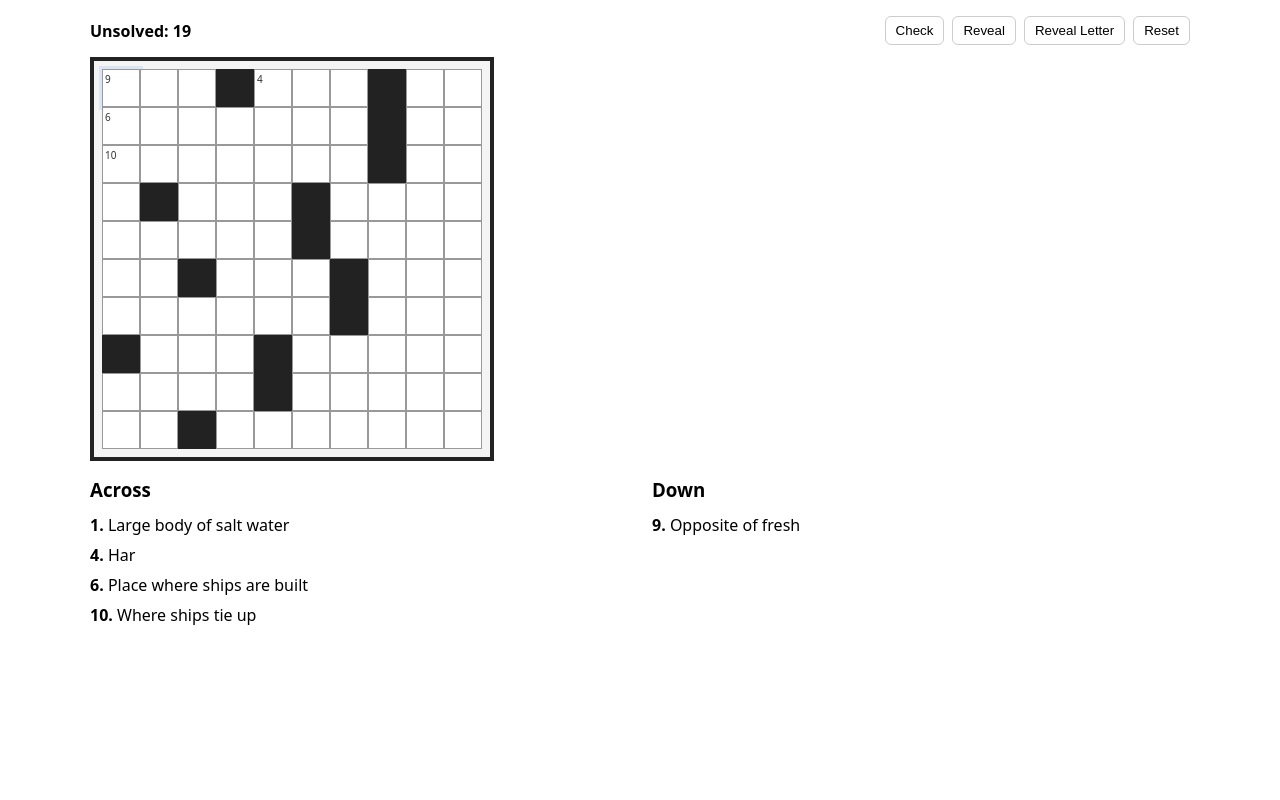
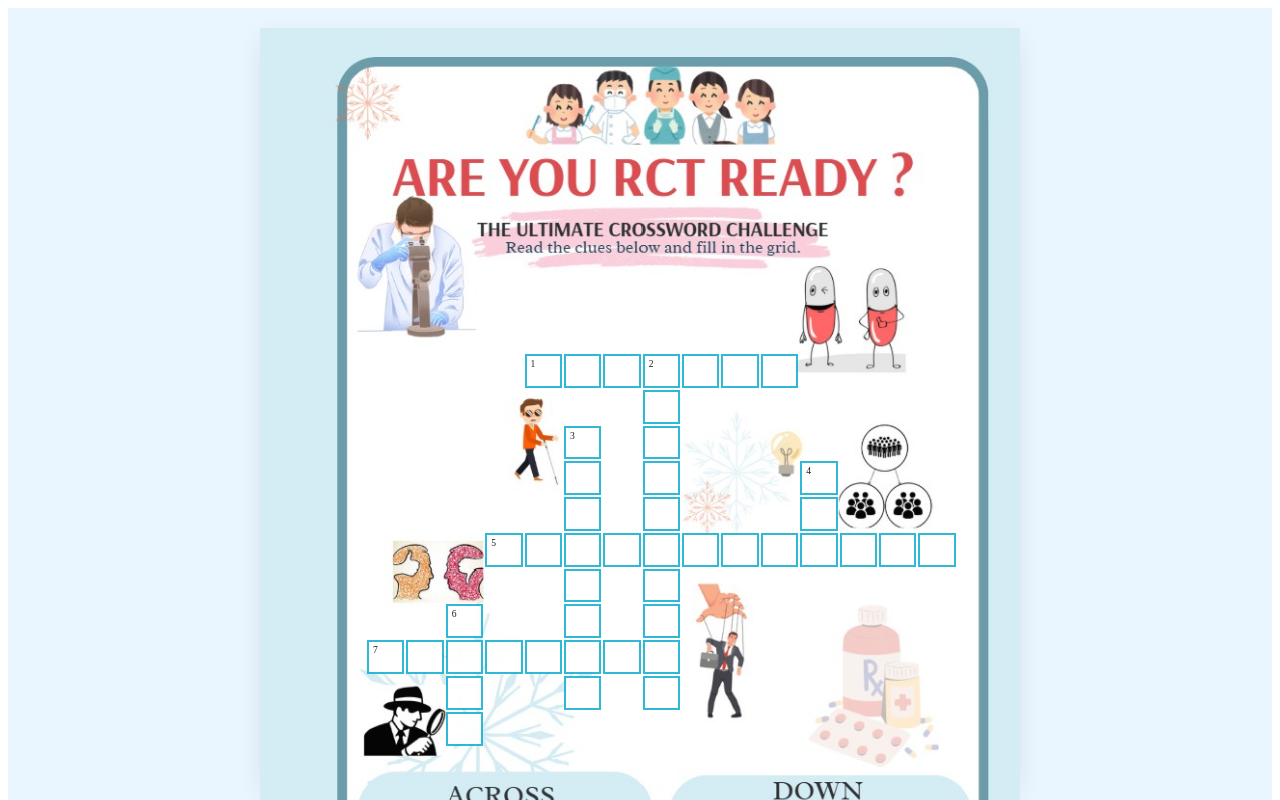
Before and after one commit to JoelAlexValiyaveeed/cross-word, a Vue app: page / in a window 1280 px wide. Shown: the top 800 px of the page. Built offline with nearby package versions, Linux system fonts and the light colour scheme; the HTML template or start-up script is replaced by a standard one.

Commit message:
cross-word puzzle

```diff
--- a/src/components/crossWord.vue
+++ b/src/components/crossWord.vue
@@ -1,268 +1,522 @@
 <template>
-  <div class="crossword-wrap">
-    <div class="controls">
-      <div class="status">Unsolved: {{unsolvedCount}}</div>
-      <div class="buttons">
-        <button @click="checkAll">Check</button>
-        <button @click="revealAll">Reveal</button>
-        <button @click="revealHint">Reveal Letter</button>
-        <button @click="resetPuzzle">Reset</button>
-      </div>
+  <div class="crossword-wrapper">
+    <div class="crossword-container" ref="containerRef">
+      <!-- Background image (fills container) -->
+      <img src="/cross-word.jpg" class="background-image" alt="crossword bg" />
+
+      <!-- Table overlay (fills container exactly) -->
+      <table class="crossword-table" @mousedown.prevent>
+        <tbody>
+          <tr v-for="(row, r) in grid" :key="r">
+            <td
+              v-for="(cell, c) in row"
+              :key="c"
+              :class="cellClass(cell)"
+              @click="onCellClick(cell)"
+            >
+              <template v-if="cell && !cell.blocked">
+                <span v-if="cell.number" class="cell-number">{{
+                  cell.number
+                }}</span>
+                <input
+                  class="cross-input"
+                  maxlength="1"
+                  v-model="cell.value"
+                  :data-r="cell.r"
+                  :data-c="cell.c"
+                  @focus="onFocus(cell)"
+                  @input="onInput(cell)"
+                  @keydown="onKeyDown($event, cell)"
+                  autocomplete="off"
+                />
+              </template>
+            </td>
+          </tr>
+        </tbody>
+      </table>
     </div>
 
-    <div class="board" @keydown="onKeydown">
-      <div
-        v-for="(row, r) in grid"
-        :key="r"
-        class="row"
-      >
-        <div
-          v-for="(cell, c) in row"
-          :key="c"
-          :class="['cell', {block: cell.block, focused: focused.r===r && focused.c===c, wrong: cell.state==='wrong'}]"
-          @click="focusCell(r,c)"
-        >
-          <template v-if="!cell.block">
-            <input
-              ref="inputs"
-              :data-r="r"
-              :data-c="c"
-              maxlength="1"
-              v-model="cell.char"
-              @input="onInput(r,c,$event)"
-              @focus="setFocused(r,c)"
-              @keydown.stop
-            />
-            <div class="num" v-if="cell.clueNum">{{cell.clueNum}}</div>
-          </template>
-        </div>
-      </div>
-    </div>
+    <!--    <aside class="clue-panel">
+      <h2>Clues</h2>
 
-    <div class="clues">
-      <div class="clue-col">
+      <div class="clue-section">
         <h3>Across</h3>
         <ul>
-          <li v-for="cl in across" :key="cl.num" @click="selectClue(cl, 'across')">
-            <strong>{{cl.num}}.</strong> {{cl.text}}
+          <li
+            v-for="clue in clues.across"
+            :key="clue.number"
+            :class="{ selected: selectedClue === clue }"
+            @click="selectClue(clue, 'across')"
+          >
+            {{ clue.number }}. {{ clue.text }}
           </li>
         </ul>
       </div>
 
-      <div class="clue-col">
+      <div class="clue-section">
         <h3>Down</h3>
         <ul>
-          <li v-for="cl in down" :key="cl.num" @click="selectClue(cl, 'down')">
-            <strong>{{cl.num}}.</strong> {{cl.text}}
+          <li
+            v-for="clue in clues.down"
+            :key="clue.number"
+            :class="{ selected: selectedClue === clue }"
+            @click="selectClue(clue, 'down')"
+          >
+            {{ clue.number }}. {{ clue.text }}
           </li>
         </ul>
       </div>
+
+      <div class="buttons">
+        <button @click="checkAnswers">Check</button>
+        <button @click="resetPuzzle">Reset</button>
       </div>
-
+    </aside> -->
   </div>
 </template>
 
-<script setup>
-import { reactive, ref, computed, onMounted, nextTick } from 'vue'
+<script setup lang="ts">
+import { ref, nextTick } from "vue";
 
-// ===== SAMPLE PUZZLE DEFINITION =====
-// width, height, and list of across/down entries with coordinates
-const samplePuzzle = {
-  width: 10,
-  height: 10,
-  blocks: [
-    /* array of [r,c] for black squares (0-indexed) */
-    [0,3],[0,7],[1,7],[2,7],[3,1],[3,5],[4,5],[5,2],[5,6],[6,6],[7,0],[7,4],[8,4],[9,2]
-  ],
-  // answers used for checking (placed left-to-right / top-to-bottom)
-  entries: [
-    {num:1, dir:'across', r:0, c:0, len:3, answer:'SEA', text:'Large body of salt water'},
-    {num:4, dir:'across', r:0, c:4, len:3, answer:'PORT', text:'Harbor (but 4-letter to demo)'.slice(0,3)},
-    {num:6, dir:'across', r:1, c:0, len:7, answer:'SHIPYRD'.slice(0,7), text:'Place where ships are built'},
-    {num:9, dir:'down', r:0, c:0, len:4, answer:'SALT', text:'Opposite of fresh'},
-    {num:10, dir:'across', r:2, c:0, len:5, answer:'DOCKS', text:'Where ships tie up'},
-    // ... add more entries or generate automatically
-  ]
-}
+type Cell = {
+  r: number;
+  c: number;
+  correct: string;
+  value: string;
+  blocked: boolean;
+  number?: number;
+  acrossId?: number;
+  downId?: number;
+};
 
-// ===== BUILD GRID =====
-function buildGrid(puzzle){
-  const grid = Array.from({length: puzzle.height}, (_,r)=>
-    Array.from({length: puzzle.width}, (_,c)=>({
-      block:false,
-      char:'',
-      solution:'',
-      clueNum:null,
-      state:'', // '', 'correct', 'wrong'
+const ROWS = 12;
+const COLS = 15;
+
+/* initialize grid */
+const grid = ref<Cell[][]>(
+  Array.from({ length: ROWS }, (_, r) =>
+    Array.from({ length: COLS }, (_, c) => ({
+      r,
+      c,
+      correct: "",
+      value: "",
+      blocked: true,
     }))
   )
-  puzzle.blocks.forEach(([r,c])=>{
-    if (r>=0 && r<puzzle.height && c>=0 && c<puzzle.width) grid[r][c].block = true
-  })
+);
 
-  // Place entries (solution letters)
-  puzzle.entries.forEach(e=>{
-    let r=e.r, c=e.c
-    for(let i=0;i<e.len;i++){
-      if(!grid[r]||!grid[r][c]) break
-      grid[r][c].solution = e.answer[i] ? e.answer[i].toUpperCase() : ''
-      // mark clue number for the starting cell
-      if(i===0) grid[r][c].clueNum = e.num
-      if(e.dir==='across') c++
-      else r++
+/* helper to place word with row/col coordinates */
+function placeWord(
+  word: string,
+  row: number,
+  col: number,
+  dir: "across" | "down",
+  number?: number,
+  id?: number
+) {
+  // ensure indices within bounds
+  const len = word.length;
+  for (let i = 0; i < len; i++) {
+    const r = dir === "across" ? row : row + i;
+    const c = dir === "across" ? col + i : col;
+    if (r < 0 || r >= ROWS || c < 0 || c >= COLS) {
+      console.warn("placeWord out of bounds:", word, row, col, dir);
+      return;
     }
-  })
-
-  return grid
-}
-
-const puzzle = samplePuzzle
-const grid = reactive(buildGrid(puzzle))
-
-// collect clues across/down from puzzle.entries
-const across = computed(()=>puzzle.entries.filter(e=>e.dir==='across'))
-const down = computed(()=>puzzle.entries.filter(e=>e.dir==='down'))
-
-const focused = reactive({r:0,c:0})
-const inputs = ref([])
-
-onMounted(()=>{
-  // focus first non-block cell
-  for(let r=0;r<grid.length;r++){
-    for(let c=0;c<grid[r].length;c++){
-      if(!grid[r][c].block){
-        focused.r=r; focused.c=c; return
-      }
-    }
-  }
-})
-
-function setFocused(r,c){ focused.r=r; focused.c=c }
-function focusCell(r,c){ if(grid[r][c].block) return; focused.r=r; focused.c=c; nextTick(()=>{
-  const el = getInputEl(r,c); el && el.focus()
-}) }
-
-function getInputEl(r,c){ const list = document.querySelectorAll('.board input');
-  for(const el of list){ if(Number(el.dataset.r)===r && Number(el.dataset.c)===c) return el }
-  return null
-}
-
-function onInput(r,c,e){
-  const val = (e.target.value || '').toUpperCase().slice(0,1)
-  grid[r][c].char = val
-  // auto-move to next cell to the right if present
-  moveFocus(r,c,'right')
-}
-
-function moveFocus(r,c,dir){
-  const deltas = {left:[0,-1], right:[0,1], up:[-1,0], down:[1,0]}
-  const [dr,dc] = deltas[dir]
-  let nr=r+dr, nc=c+dc
-  while(nr>=0 && nr<grid.length && nc>=0 && nc<grid[0].length){
-    if(!grid[nr][nc].block){ focusCell(nr,nc); break }
-    nr+=dr; nc+=dc
+    const cell = grid.value[r][c];
+    cell.blocked = false;
+    cell.correct = word[i].toUpperCase();
+    cell.value = "";
+    if (i === 0 && number) cell.number = number;
+    if (dir === "across") cell.acrossId = id;
+    if (dir === "down") cell.downId = id;
   }
 }
 
-function onKeydown(e){
-  const r=focused.r, c=focused.c
-  if(e.key==='ArrowRight') moveFocus(r,c,'right')
-  else if(e.key==='ArrowLeft') moveFocus(r,c,'left')
-  else if(e.key==='ArrowUp') moveFocus(r,c,'up')
-  else if(e.key==='ArrowDown') moveFocus(r,c,'down')
-  else if(e.key==='Backspace'){ // clear and move left
-    grid[r][c].char=''
-    moveFocus(r,c,'left')
-    nextTick(()=>getInputEl(...Object.values(focused))?.focus())
+/* --- place our puzzle words (adjust positions so they fit) --- */
+/* chosen positions keep everything inside 12x12 */
+placeWord("PLACEBO", 1, 4, "across", 1, 1); // 1 Across
+placeWord("CONTROLLED", 1, 7, "down", 2, 2); // 2 Down
+placeWord("RANDOMISATION", 6, 3, "across", 5, 5); // 5 Across (moved a bit for better fit)
+placeWord("EVIDENCE", 9, 0, "across", 7, 7); // 7 Across
+placeWord("BLINDING", 3, 5, "down", 3, 3); // 3 Down (starts under C column)
+placeWord("RCT", 4, 11, "down", 4, 4); // 4 Down
+placeWord("BIAS", 8, 2, "down", 6, 6); // 6 Down
+
+/* Clues */
+const clues = ref({
+  across: [
+    {
+      number: 1,
+      text:
+        "A look-alike pill with no active ingredient, used for comparison in trials.",
+    },
+    {
+      number: 5,
+      text:
+        "The ____ process determines who receives the new medication and who receives a placebo, much like flipping a coin.",
+    },
+    {
+      number: 7,
+      text:
+        "Reliable information from research that helps doctors make informed decisions.",
+    },
+  ],
+  down: [
+    {
+      number: 2,
+      text:
+        "When a study compares one group with another, it is called a ______ study.",
+    },
+    {
+      number: 3,
+      text:
+        "A method used in trials to keep participants or researchers unaware of who gets the real treatment.",
+    },
+    {
+      number: 4,
+      text:
+        "The gold standard study design used to test if treatments truly work.",
+    },
+    {
+      number: 6,
+      text:
+        "What is it called when people’s thoughts or expectations unintentionally affect the outcome of a study.",
+    },
+  ],
+});
+
+/* state */
+const activeCell = ref<Cell | null>(null);
+const currentDirection = ref<"across" | "down">("across");
+const selectedClue = ref<any>(null);
+const showResults = ref(false);
+const containerRef = ref<HTMLElement | null>(null);
+
+/* helpers to flatten / find */
+function flatGrid() {
+  return grid.value.flat();
+}
+function cellAt(r: number, c: number) {
+  if (r < 0 || r >= ROWS || c < 0 || c >= COLS) return null;
+  return grid.value[r][c];
+}
+
+/* find list of cells for a word (ordered) */
+function cellsFor(cell: Cell | null, dir: "across" | "down") {
+  if (!cell) return [];
+  const id = dir === "across" ? cell.acrossId : cell.downId;
+  if (id == null) return [];
+  const list = flatGrid().filter((x) =>
+    dir === "across" ? x.acrossId === id : x.downId === id
+  );
+  return dir === "across"
+    ? list.sort((a, b) => a.c - b.c)
+    : list.sort((a, b) => a.r - b.r);
+}
+
+/* UI helpers */
+function cellClass(cell: Cell | null) {
+  if (!cell) return "";
+  return {
+    blocked: cell.blocked,
+    active: activeCell.value === cell,
+    highlight: activeCell.value
+      ? cellsFor(activeCell.value, currentDirection.value).includes(cell)
+      : false,
+    correct: showResults.value && cell.value.toUpperCase() === cell.correct,
+    wrong:
+      showResults.value &&
+      cell.value &&
+      cell.value.toUpperCase() !== cell.correct,
+  };
+}
+
+/* focus helpers using data attributes */
+function focusInput(r: number, c: number) {
+  nextTick(() => {
+    const sel = document.querySelector<HTMLInputElement>(
+      `input[data-r="${r}"][data-c="${c}"]`
+    );
+    sel?.focus();
+    // select text for quick overwrite (if any)
+    if (sel) sel.select();
+  });
+}
+
+/* when input receives focus */
+function onFocus(cell: Cell) {
+  activeCell.value = cell;
+  // choose direction heuristic: prefer across if cell has acrossId, else down
+  if (cell.acrossId && !cell.downId) currentDirection.value = "across";
+  else if (!cell.acrossId && cell.downId) currentDirection.value = "down";
+}
+
+/* clicking cell toggles direction when same cell clicked twice */
+let lastClicked: Cell | null = null;
+function onCellClick(cell: Cell | null) {
+  if (!cell || cell.blocked) return;
+  if (activeCell.value === cell) {
+    // toggle direction
+    currentDirection.value =
+      currentDirection.value === "across" ? "down" : "across";
+  }
+  activeCell.value = cell;
+  lastClicked = cell;
+  // focus input
+  focusInput(cell.r, cell.c);
+}
+
+/* input handler: uppercase + move inside same word */
+function onInput(cell: Cell) {
+  if (!cell) return;
+  cell.value = (cell.value || "").toUpperCase().slice(0, 1);
+  showResults.value = false;
+
+  // move to next in same word (if any)
+  const list = cellsFor(cell, currentDirection.value);
+  const idx = list.indexOf(cell);
+  if (idx >= 0 && idx < list.length - 1) {
+    const next = list[idx + 1];
+    focusInput(next.r, next.c);
   }
 }
 
-function checkAll(){
-  let anyWrong=false
-  for(let r=0;r<grid.length;r++){
-    for(let c=0;c<grid[r].length;c++){
-      const cell = grid[r][c]
-      if(cell.block) continue
-      if(cell.solution){
-        if(cell.char.toUpperCase()===cell.solution.toUpperCase()) cell.state='correct'
-        else { cell.state='wrong'; anyWrong=true }
+/* find next/prev cell within same word */
+function findNextIn(cell: Cell, dir: "across" | "down") {
+  const list = cellsFor(cell, dir);
+  const idx = list.indexOf(cell);
+  return idx >= 0 ? list[idx + 1] ?? null : null;
 }
-    }
-  }
-  return !anyWrong
+function findPrevIn(cell: Cell, dir: "across" | "down") {
+  const list = cellsFor(cell, dir);
+  const idx = list.indexOf(cell);
+  return idx > 0 ? list[idx - 1] : null;
 }
 
-function revealAll(){
-  for(let r=0;r<grid.length;r++){
-    for(let c=0;c<grid[r].length;c++){
-      const cell = grid[r][c]
-      if(!cell.block) cell.char = cell.solution || ''
+/* keyboard handling */
+function onKeyDown(e: KeyboardEvent, cell: Cell) {
+  if (!cell) return;
+  const key = e.key;
+
+  if (key === "Backspace") {
+    // if cell has value -> clear; else move to previous cell in word
+    if (cell.value) {
+      cell.value = "";
+    } else {
+      const prev = findPrevIn(cell, currentDirection.value);
+      if (prev) focusInput(prev.r, prev.c);
     }
-  }
+    e.preventDefault();
+    return;
   }
 
-function revealHint(){
-  // reveal first empty or wrong letter
-  for(let r=0;r<grid.length;r++){
-    for(let c=0;c<grid[r].length;c++){
-      const cell = grid[r][c]
-      if(cell.block) continue
-      if(!cell.char || (cell.solution && cell.char.toUpperCase()!==cell.solution.toUpperCase())){
-        cell.char = cell.solution || ''
-        cell.state = 'correct'
-        focusCell(r,c)
-        return
+  if (key === "ArrowLeft") {
+    currentDirection.value = "across";
+    const prev = findPrevIn(cell, "across");
+    if (prev) focusInput(prev.r, prev.c);
+    e.preventDefault();
+    return;
   }
+  if (key === "ArrowRight") {
+    currentDirection.value = "across";
+    const next = findNextIn(cell, "across");
+    if (next) focusInput(next.r, next.c);
+    e.preventDefault();
+    return;
   }
+  if (key === "ArrowUp") {
+    currentDirection.value = "down";
+    const prev = findPrevIn(cell, "down");
+    if (prev) focusInput(prev.r, prev.c);
+    e.preventDefault();
+    return;
   }
+  if (key === "ArrowDown") {
+    currentDirection.value = "down";
+    const next = findNextIn(cell, "down");
+    if (next) focusInput(next.r, next.c);
+    e.preventDefault();
+    return;
   }
 
-function resetPuzzle(){
-  for(let r=0;r<grid.length;r++){
-    for(let c=0;c<grid[r].length;c++){
-      const cell = grid[r][c]
-      if(cell.block) continue
-      cell.char=''
-      cell.state=''
-    }
-  }
+  // For other character keys we do nothing here; `onInput` will handle moving forward.
 }
 
-function selectClue(cl, dir){
-  // focus start cell of clue
-  focusCell(cl.r, cl.c)
+/* clue selection: focus first cell of clue */
+function selectClue(clue: any, dir: "across" | "down") {
+  selectedClue.value = clue;
+  currentDirection.value = dir;
+  // find first cell with that number (first cell of that word)
+  const start = flat().find((c) =>
+    dir === "across" ? c.acrossId === clue.number : c.downId === clue.number
+  );
+  if (start) focusInput(start.r, start.c);
 }
 
-const unsolvedCount = computed(()=>{
-  let cnt=0
-  for(let r=0;r<grid.length;r++){
-    for(let c=0;c<grid[r].length;c++){
-      const cell = grid[r][c]
-      if(cell.block) continue
-      if(cell.solution && cell.char.toUpperCase()!==cell.solution.toUpperCase()) cnt++
+/* helpers */
+function flat() {
+  return grid.value.flat();
 }
+
+/* check / reset */
+function checkAnswers() {
+  showResults.value = true;
 }
-  return cnt
-})
+function resetPuzzle() {
+  flat().forEach((c) => {
+    if (c) c.value = "";
+  });
+  showResults.value = false;
+  activeCell.value = null;
+  selectedClue.value = null;
+}
 
+/* wire data-r/data-c attribute in DOM after mount is automatic because inputs are bound with those attributes in template */
 </script>
 
 <style scoped>
-.crossword-wrap{max-width:1100px;margin:1rem auto;font-family:system-ui,Segoe UI,Roboto,Arial}
-.controls{display:flex;justify-content:space-between;align-items:center;margin-bottom:12px}
-.buttons button{margin-left:8px;padding:6px 10px;border-radius:6px;border:1px solid #ccc;background:#fff}
-.board{display:inline-block;border:4px solid #222;padding:8px;background:#f4f4f4}
-.row{display:flex}
-.cell{width:36px;height:36px;border:1px solid #999;position:relative;display:flex;align-items:center;justify-content:center;background:#fff}
-.cell.block{background:#222;border-color:#222}
-.cell input{width:100%;height:100%;border:0;text-align:center;font-size:18px;font-weight:600;outline:none;background:transparent}
-.cell .num{position:absolute;top:2px;left:2px;font-size:10px;color:#333}
-.cell.focused{box-shadow:0 0 0 3px rgba(50,120,230,0.12)}
-.cell.wrong input{background:rgba(255,0,0,0.08)}
-.clues{display:flex;gap:24px;margin-top:16px}
-.clue-col{flex:1}
-.clue-col h3{margin:0 0 8px}
-.clue-col ul{list-style:none;padding:0;margin:0}
-.clue-col li{padding:4px 0;cursor:pointer}
-.status{font-weight:600}
+.crossword-wrapper {
+  display: flex;
+  gap: 28px;
+  padding: 20px;
+  justify-content: center;
+  align-items: flex-start;
+  background: #eaf6ff;
+  min-height: 100vh;
+  box-sizing: border-box;
+  height: 1111px;
+}
+
+.crossword-container {
+  position: relative;
+  width: min(760px, 86vw);
+  /* use a fixed ratio so table fits image — adjust ratio to your image shape */
+  aspect-ratio: 1 / 1;
+  border-radius: 10px;
+  box-shadow: 0 8px 24px rgba(0, 0, 0, 0.08);
+  background: #fff;
+}
+
+/* background image fills container */
+.background-image {
+  position: absolute;
+  inset: 0;
+  width: 100%;
+  height: 1080px;
+  object-fit: cover;
+  z-index: 1;
+  opacity: 0.98;
+}
+
+/* table overlay fills container exactly */
+.crossword-table {
+  position: absolute;
+  inset: 0;
+  width: 78%;
+  height: 56%;
+  z-index: 2;
+  /* border-spacing: 0.5em; */
+  top: 294px;
+  left: 105px;
+}
+
+/* each cell uses percentage size so it scales responsively */
+.crossword-table td {
+  border: 2px solid #19b2d2e6;
+  /* width: calc(100% / 12); */
+  height: calc(100% / 12);
+  padding: 0;
+  margin: 0;
+  position: relative;
+  vertical-align: middle;
+  text-align: center;
+  background: transparent;
+}
+
+/* blocked cells are black */
+td.blocked {
+  background: transparent;
+  border-color: transparent;
+}
+
+/* input styling */
+.cross-input {
+  width: 100%;
+  height: 100%;
+  box-sizing: border-box;
+  border: none;
+  font-size: calc(10px + 1.2vmin);
+  font-weight: 800;
+  text-align: center;
+  background: rgba(255, 255, 255, 0.94);
+  color: #000;
+  outline: none;
+  -webkit-appearance: none;
+}
+
+/* small clue number */
+.cell-number {
+  position: absolute;
+  top: 2px;
+  left: 4px;
+  font-size: calc(8px + 0.2vmin);
+  color: #222;
+  z-index: 3;
+}
+
+/* active / highlight / correct / wrong styles */
+td.active {
+  border-color: #1e88e5;
+  box-shadow: 0 0 0 3px rgba(30, 136, 229, 0.08) inset;
+}
+td.highlight {
+  box-shadow: inset 0 0 0 3px rgba(200, 230, 255, 0.55);
+}
+td.correct {
+  background: #dff7d8;
+  border-color: #2e7d32;
+}
+td.wrong {
+  background: #ffdada;
+  border-color: #d32f2f;
+}
+
+/* clue panel */
+.clue-panel {
+  width: 320px;
+  background: #fff;
+  border-radius: 8px;
+  padding: 16px;
+  box-shadow: 0 8px 24px rgba(15, 30, 40, 0.06);
+}
+.clue-section {
+  margin-bottom: 12px;
+}
+.clue-section ul {
+  list-style: none;
+  padding-left: 0;
+  margin: 0;
+}
+.clue-section li {
+  padding: 6px 8px;
+  cursor: pointer;
+  border-radius: 6px;
+}
+.clue-section li.selected {
+  background: #e6f7ff;
+}
+.buttons {
+  margin-top: 8px;
+  display: flex;
+  gap: 8px;
+}
+button {
+  background: #1976d2;
+  color: white;
+  border: none;
+  padding: 8px 12px;
+  border-radius: 6px;
+  cursor: pointer;
+}
 </style>
```
Also changed, not shown: public/cross-word.jpg (added). Lines whose indentation alone changed are shown as unchanged.
